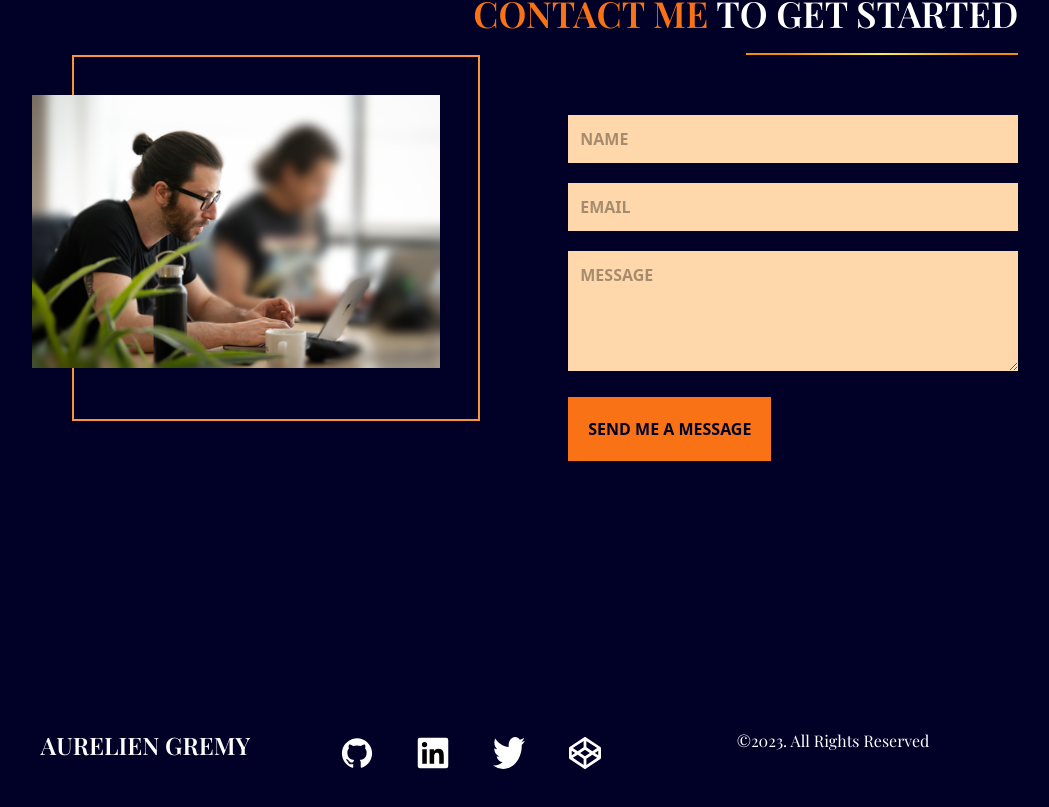
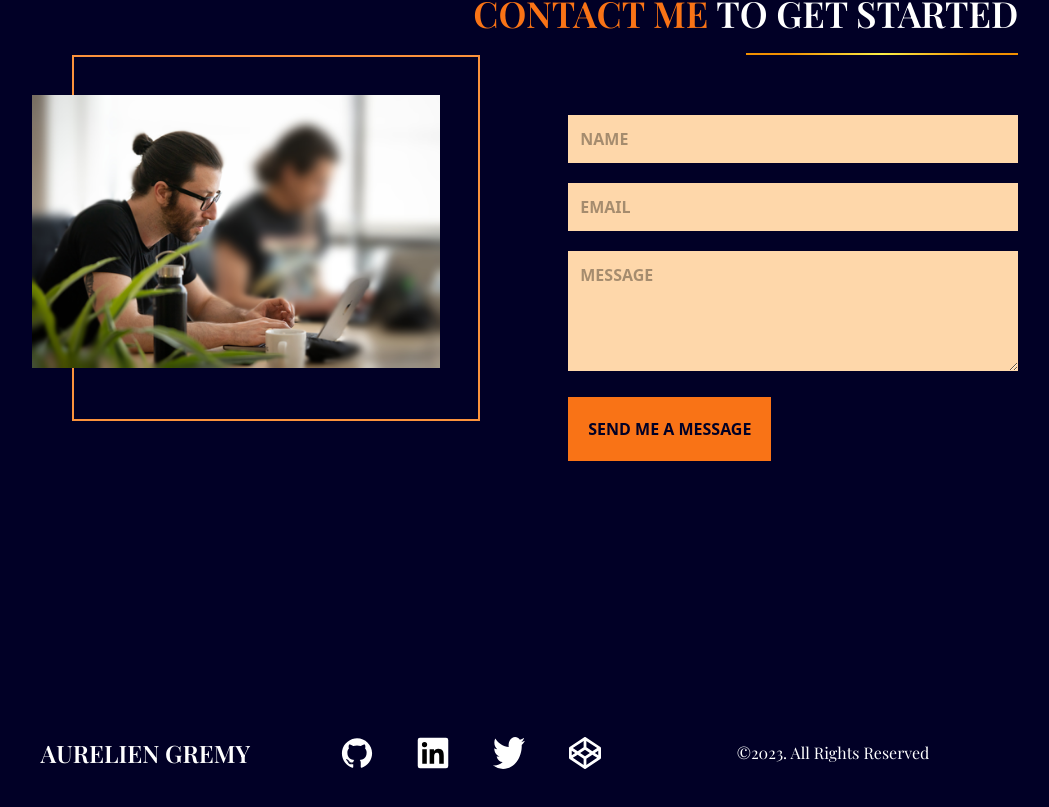
Before and after one commit to aureliengremy/react-portfolio-with-framer-motion, a React (Vite) app: page / in a window 1280 px wide. Shown: the part 4886-5693 px from the top of the page, without its empty margins (155-1204 px from the left). Built offline with nearby package versions, Linux system fonts and the light colour scheme.

Commit message:
align center all element - Footer

```diff
--- a/src/sections/Footer.jsx
+++ b/src/sections/Footer.jsx
@@ -5,11 +5,11 @@ const Footer = () => {
     <footer className="pt-5">
     <div className="w-5/6 mx-auto">
         <div className="md:flex justify-center md:justify-between text-center">
-            <p className="font-playfair font-semibold text-2xl text-white my-10">
+            <p className="flex items-center font-playfair font-semibold text-2xl text-white my-10">
                 AURELIEN GREMY
             </p>
         <SocialMediaIcons />
-            <p className="font-playfair text-md text-white my-10">
+            <p className="flex items-center font-playfair text-md text-white my-10">
                 ©2023. All Rights Reserved
                 </p>
         </div>
```
